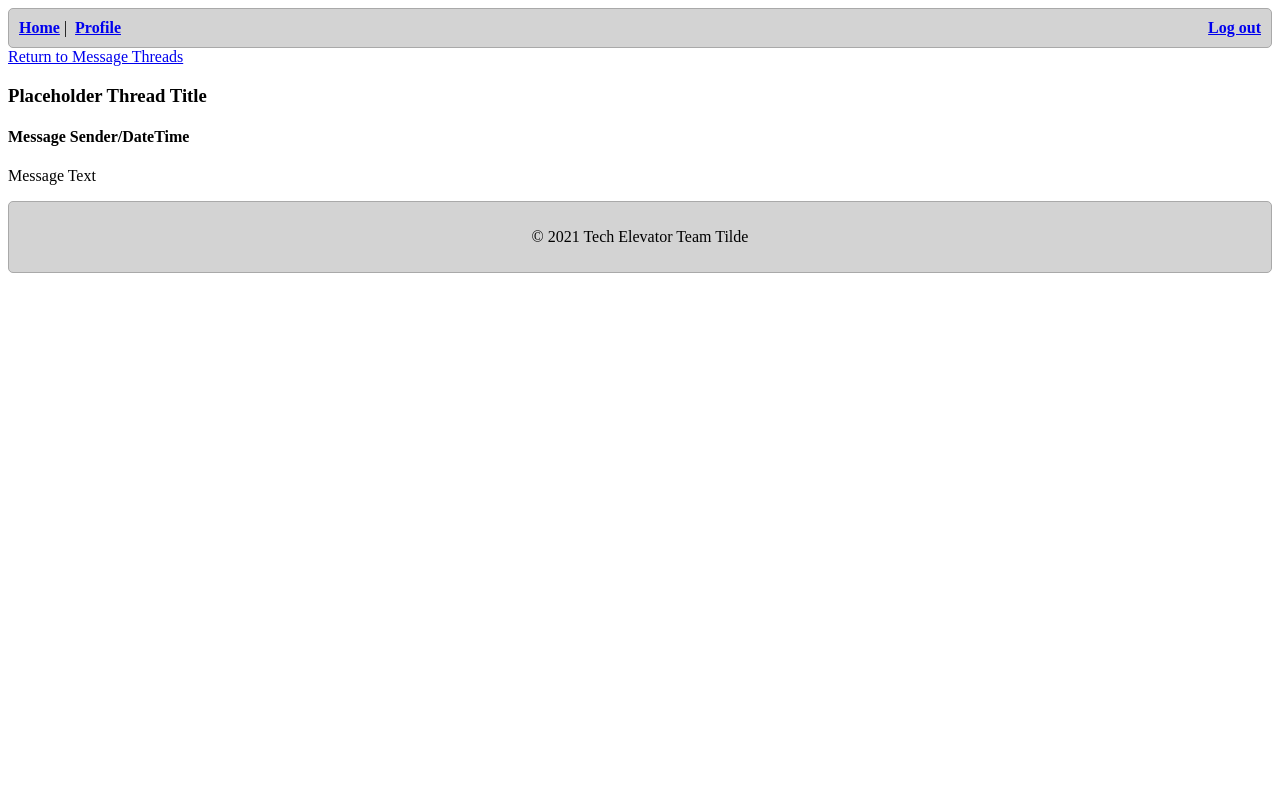
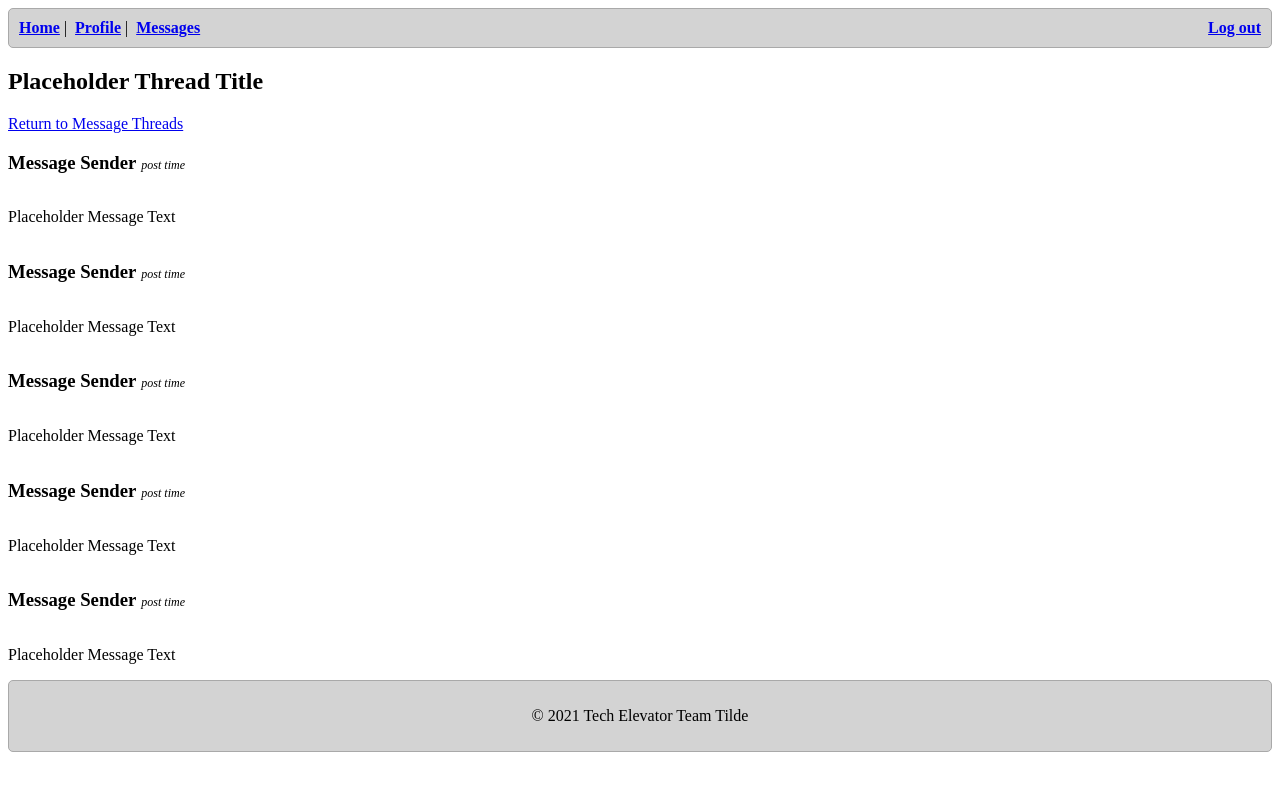
Before and after one commit to jacquelynfinucan/Play-Pals-Final-Capstone, a Vue app in the folder vue/: page /messages/id in a window 1280 px wide. Shown: the top 790 px of the page. Built offline with nearby package versions, Linux system fonts and the light colour scheme; sample sign-in values are in the browser's storage.

Commit message:
added Messages link to header and added more placeholders/formating to thread and thread list components

```diff
--- a/vue/src/components/HeaderTop.vue
+++ b/vue/src/components/HeaderTop.vue
@@ -2,7 +2,8 @@
   <div class="header">
     <nav class="nav-links">
       <router-link class="nav-link" v-bind:to="{ name: 'home' }">Home</router-link>&nbsp;|&nbsp;
-      <router-link class="nav-link" v-bind:to="{ name: 'profile' }" v-if="$store.state.token != ''">Profile</router-link>
+      <router-link class="nav-link" v-bind:to="{ name: 'profile' }" v-if="$store.state.token != ''">Profile</router-link>&nbsp;|&nbsp;
+      <router-link class="nav-link" v-bind:to="{ name: 'messages' }" v-if="$store.state.token != ''">Messages</router-link>
     </nav>
     <nav class="login-controls">
       <router-link class="nav-link" v-bind:to="{ name: 'login' }" v-if="$store.state.token == ''">Log in / Sign up</router-link>
--- a/vue/src/components/MessageCard.vue
+++ b/vue/src/components/MessageCard.vue
@@ -1,7 +1,10 @@
 <template>
   <div>
-      <h4>Message Sender/DateTime</h4>
-      <p>Message Text</p>
+      <div class="message-header">
+        <h3>Message Sender</h3>
+        <p>post time</p>
+      </div>
+      <p>Placeholder Message Text</p>
   </div>
 </template>
 
@@ -12,5 +15,13 @@ export default {
 </script>
 
 <style>
-
+.message-header{
+  display: flex;
+  align-items: baseline;
+}
+.message-header p{
+  font-size: 12px;
+  font-style: italic;
+  margin-left: 5px; /* may mess with background formatting later */
+}
 </style>
--- a/vue/src/components/ThreadCard.vue
+++ b/vue/src/components/ThreadCard.vue
@@ -4,9 +4,13 @@
             <img src="@/assets/loading-dog.gif" alt="loading gif"/>
       </div>
       <div v-else>
+            <h2>Placeholder Thread Title</h2>
             <router-link class="nav-link" :to="{ name: 'messages' }">Return to Message Threads</router-link>
-            <h3>Placeholder Thread Title</h3>
             <div> <!-- v-for each message in messages -->
+                <message-card/> <!-- extra message cards for to visualize what page would look like -->
+                <message-card/>
+                <message-card/>
+                <message-card/>
                 <message-card/>
             </div>
       </div>
@@ -34,5 +38,8 @@ export default {
 </script>
 
 <style>
-
+.message{
+    margin: 10px;
+    background-color: gray;
+}
 </style>
--- a/vue/src/components/ThreadList.vue
+++ b/vue/src/components/ThreadList.vue
@@ -10,8 +10,17 @@
                 <input type="text" id="userFilter" placeHolder="User"/>
                 <input type="text" id="petFilter" placeHolder="Pet"/>
             </div>
+            <br/>
             <div class="thread" ><!-- v-for each playdate for user -->
-                <router-link class="nav-link" :to="{ name: 'thread' }">Placeholder PlayDate Thread Title</router-link> <!-- fill with specific playdate info late-->
+                <router-link class="nav-link" :to="{ name: 'thread' }">Placeholder PlayDate Thread Title 1</router-link> <!-- fill with specific playdate info later-->
+                <br/>
+                <router-link class="nav-link" :to="{ name: 'thread' }">Placeholder PlayDate Thread Title 2</router-link> <!-- added extra placeholder thread links to show what page would look like -->
+                <br/>
+                <router-link class="nav-link" :to="{ name: 'thread' }">Placeholder PlayDate Thread Title 3</router-link>
+                <br/>
+                <router-link class="nav-link" :to="{ name: 'thread' }">Placeholder PlayDate Thread Title 4</router-link>
+                <br/>
+                <router-link class="nav-link" :to="{ name: 'thread' }">Placeholder PlayDate Thread Title 5</router-link>
             </div>
         </div>
   </div>
--- a/vue/src/views/Profile.vue
+++ b/vue/src/views/Profile.vue
@@ -1,7 +1,6 @@
 <template>
   <div class="profile">
     <user-profile/>
-    <router-link class="nav-link" :to="{ name: 'messages' }">Messages</router-link>
     <pet-list />
   </div>
 </template>
```
